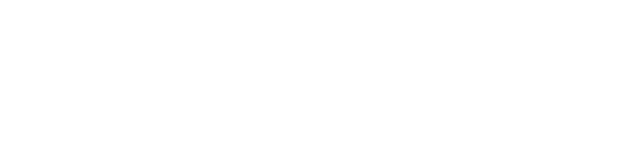
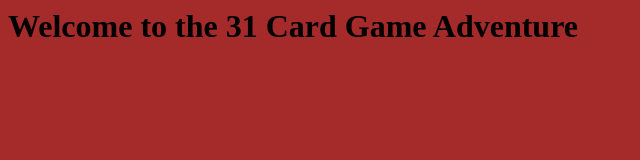
Before and after one commit to orarey/31, a plain HTML site: page index.html in a window 1280 px wide. Shown: the whole page, without its empty margins (0-640 px from the left). Drawn offline with Linux system fonts and the light colour scheme.

Commit message:
Update index.html

```diff
--- a/index.html
+++ b/index.html
@@ -2,5 +2,7 @@
 <heading>
 <title> 31 </title>
 </heading>
-  <body style="backround color: brown;"> </body>
+  <body bgcolor="brown">
+    <h1> Welcome to the 31 Card Game Adventure </h1>
+
 </html>
```
